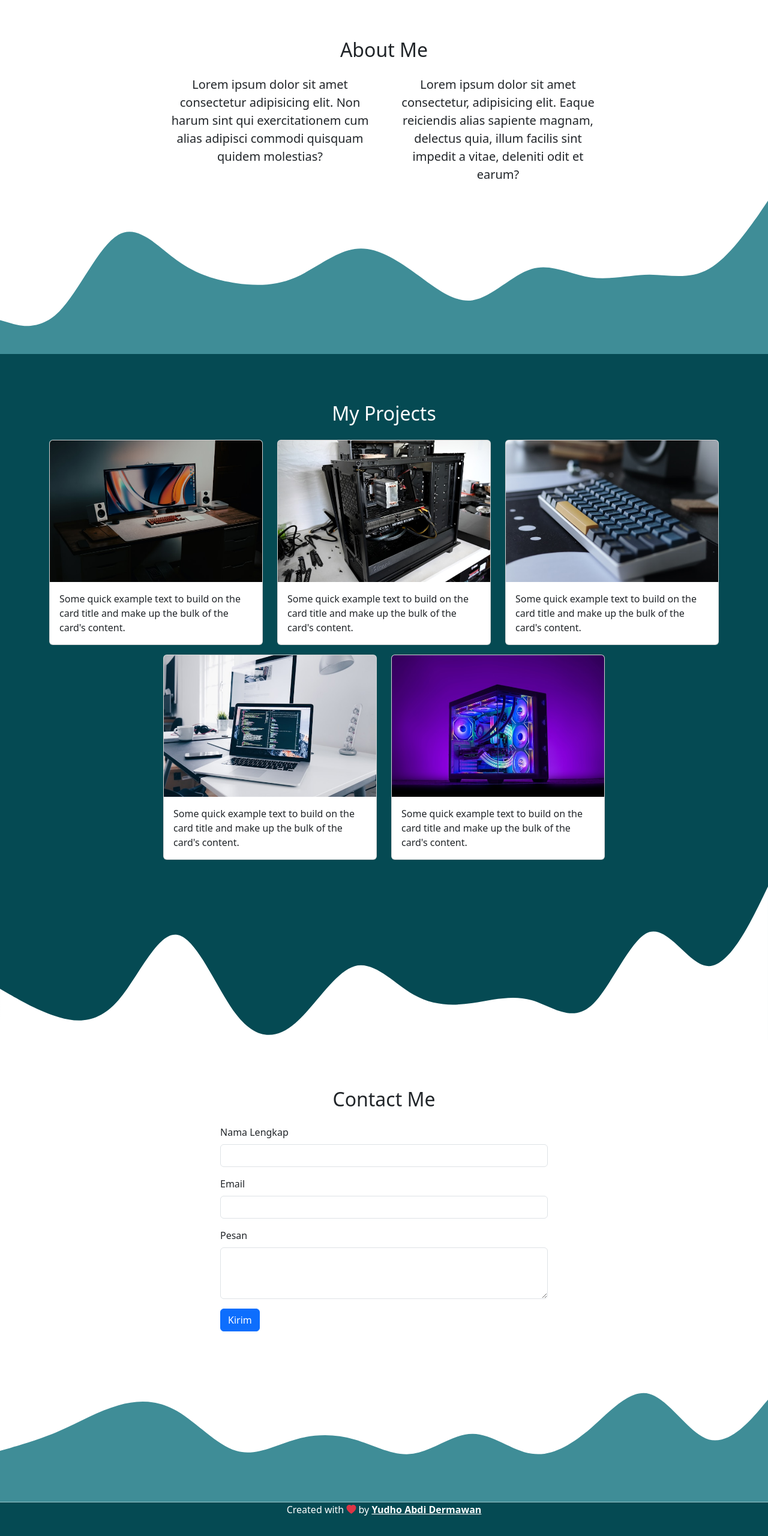
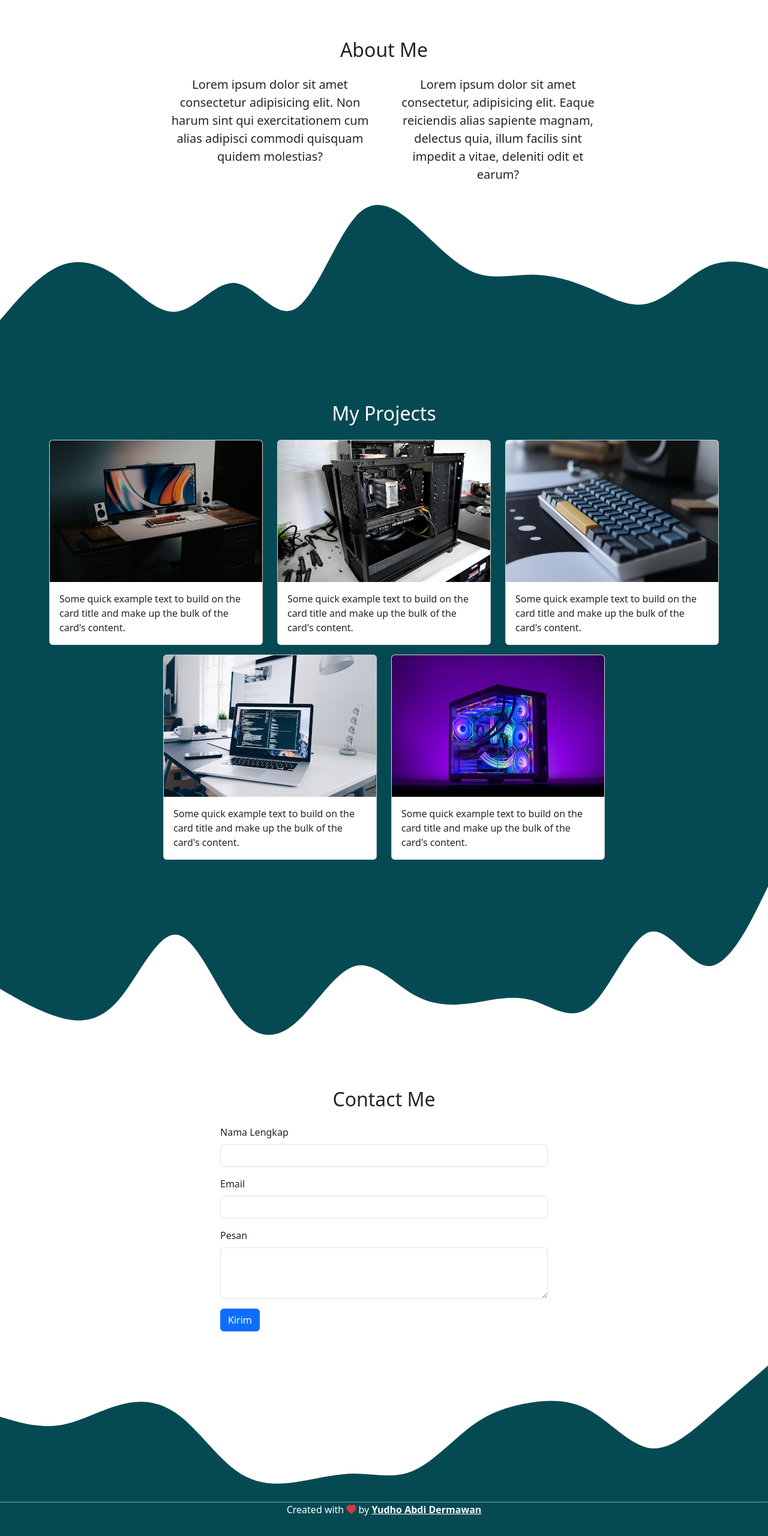
Before and after one commit to YudhoAbdi/YudhoAbdiD.github.io, a plain HTML site: page index.html in a window 1280 px wide. Shown: the part 718-3278 px from the top of the page at 60% size. Drawn offline with nearby package versions, Linux system fonts and the light colour scheme.

Commit message:
mengubah tampilan dan gelombang

```diff
--- a/index.html
+++ b/index.html
@@ -70,9 +70,9 @@
       </div>
       <svg xmlns="http://www.w3.org/2000/svg" viewBox="0 0 1440 320">
         <path
-          fill="#3f8d97"
+          fill="#054a53"
           fill-opacity="1"
-          d="M0,256L18.5,261.3C36.9,267,74,277,111,240C147.7,203,185,117,222,96C258.5,75,295,117,332,144C369.2,171,406,181,443,186.7C480,192,517,192,554,176C590.8,160,628,128,665,122.7C701.5,117,738,139,775,165.3C812.3,192,849,224,886,218.7C923.1,213,960,171,997,160C1033.8,149,1071,171,1108,176C1144.6,181,1182,171,1218,170.7C1255.4,171,1292,181,1329,160C1366.2,139,1403,85,1422,58.7L1440,32L1440,320L1421.5,320C1403.1,320,1366,320,1329,320C1292.3,320,1255,320,1218,320C1181.5,320,1145,320,1108,320C1070.8,320,1034,320,997,320C960,320,923,320,886,320C849.2,320,812,320,775,320C738.5,320,702,320,665,320C627.7,320,591,320,554,320C516.9,320,480,320,443,320C406.2,320,369,320,332,320C295.4,320,258,320,222,320C184.6,320,148,320,111,320C73.8,320,37,320,18,320L0,320Z"
+          d="M0,256L18.5,234.7C36.9,213,74,171,111,154.7C147.7,139,185,149,222,176C258.5,203,295,245,332,240C369.2,235,406,181,443,186.7C480,192,517,256,554,234.7C590.8,213,628,107,665,64C701.5,21,738,43,775,74.7C812.3,107,849,149,886,165.3C923.1,181,960,171,997,170.7C1033.8,171,1071,181,1108,197.3C1144.6,213,1182,235,1218,224C1255.4,213,1292,171,1329,154.7C1366.2,139,1403,149,1422,154.7L1440,160L1440,320L1421.5,320C1403.1,320,1366,320,1329,320C1292.3,320,1255,320,1218,320C1181.5,320,1145,320,1108,320C1070.8,320,1034,320,997,320C960,320,923,320,886,320C849.2,320,812,320,775,320C738.5,320,702,320,665,320C627.7,320,591,320,554,320C516.9,320,480,320,443,320C406.2,320,369,320,332,320C295.4,320,258,320,222,320C184.6,320,148,320,111,320C73.8,320,37,320,18,320L0,320Z"
         ></path>
       </svg>
     </section>
@@ -169,9 +169,9 @@
       </div>
       <svg xmlns="http://www.w3.org/2000/svg" viewBox="0 0 1440 320">
         <path
-          fill="#3f8d97"
+          fill="#054a53"
           fill-opacity="1"
-          d="M0,224L18.5,218.7C36.9,213,74,203,111,186.7C147.7,171,185,149,222,138.7C258.5,128,295,128,332,149.3C369.2,171,406,213,443,224C480,235,517,213,554,202.7C590.8,192,628,192,665,202.7C701.5,213,738,235,775,229.3C812.3,224,849,192,886,192C923.1,192,960,224,997,229.3C1033.8,235,1071,213,1108,181.3C1144.6,149,1182,107,1218,117.3C1255.4,128,1292,192,1329,202.7C1366.2,213,1403,171,1422,149.3L1440,128L1440,320L1421.5,320C1403.1,320,1366,320,1329,320C1292.3,320,1255,320,1218,320C1181.5,320,1145,320,1108,320C1070.8,320,1034,320,997,320C960,320,923,320,886,320C849.2,320,812,320,775,320C738.5,320,702,320,665,320C627.7,320,591,320,554,320C516.9,320,480,320,443,320C406.2,320,369,320,332,320C295.4,320,258,320,222,320C184.6,320,148,320,111,320C73.8,320,37,320,18,320L0,320Z"
+          d="M0,160L18.5,165.3C36.9,171,74,181,111,176C147.7,171,185,149,222,138.7C258.5,128,295,128,332,154.7C369.2,181,406,235,443,261.3C480,288,517,288,554,282.7C590.8,277,628,267,665,266.7C701.5,267,738,277,775,261.3C812.3,245,849,203,886,176C923.1,149,960,139,997,133.3C1033.8,128,1071,128,1108,149.3C1144.6,171,1182,213,1218,218.7C1255.4,224,1292,192,1329,160C1366.2,128,1403,96,1422,80L1440,64L1440,320L1421.5,320C1403.1,320,1366,320,1329,320C1292.3,320,1255,320,1218,320C1181.5,320,1145,320,1108,320C1070.8,320,1034,320,997,320C960,320,923,320,886,320C849.2,320,812,320,775,320C738.5,320,702,320,665,320C627.7,320,591,320,554,320C516.9,320,480,320,443,320C406.2,320,369,320,332,320C295.4,320,258,320,222,320C184.6,320,148,320,111,320C73.8,320,37,320,18,320L0,320Z"
         ></path>
       </svg>
     </section>
```
